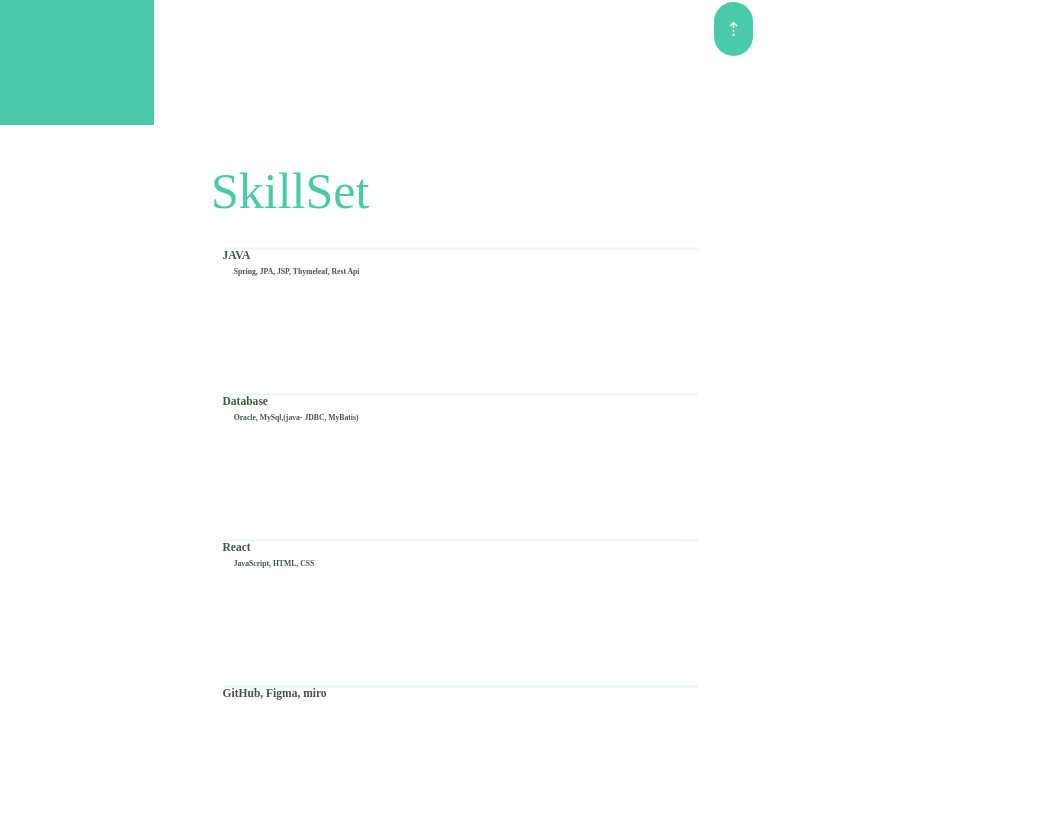
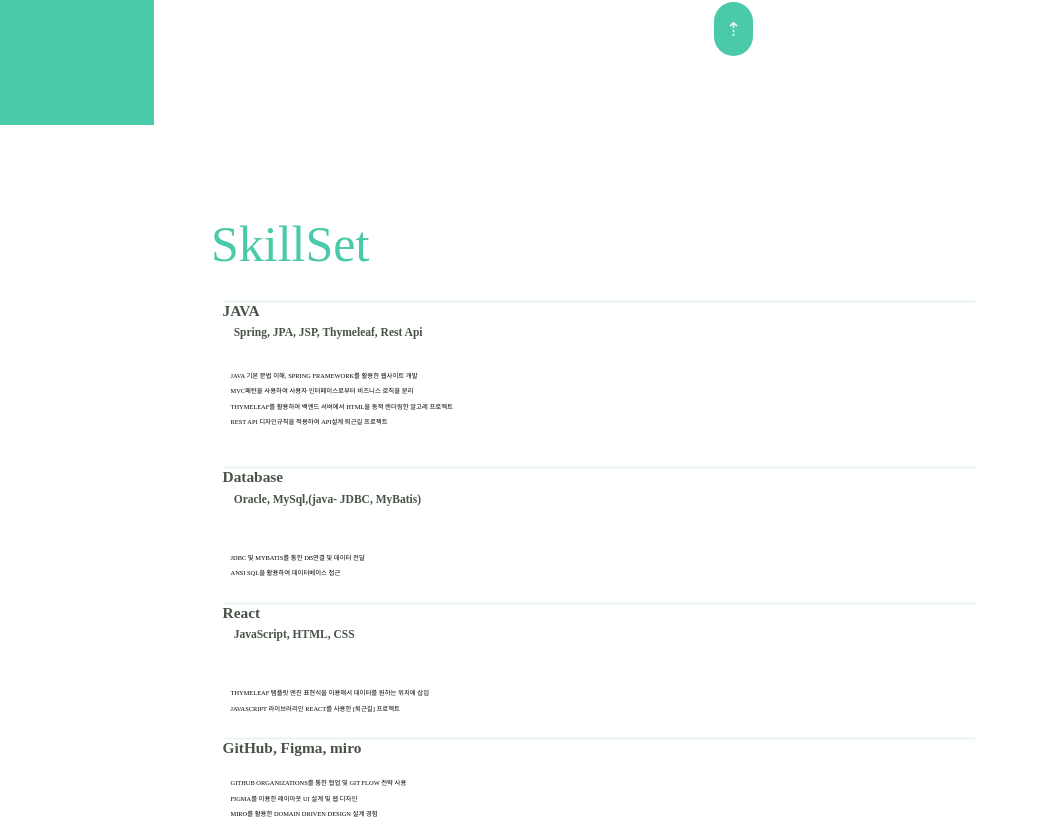
Before and after one commit to jjjh0508/Portfolio, a React (Create React App) app: page / in a window 768 px wide. Shown: the part 675-1500 px from the top of the page, 1053 px wide, since content can reach past the window. Built offline with nearby package versions, Linux system fonts and the light colour scheme.

Commit message:
skill set css  768px~1023px

```diff
--- a/src/components/css/Skill.css
+++ b/src/components/css/Skill.css
@@ -555,3 +555,108 @@
     }
 
 }
+
+@media all and (min-width:768px) and (max-width:1023px) {
+
+
+    .skill-section {
+        /* padding: 4vw 0; */
+        width: 100%;
+        align-items: end;
+        justify-content: space-between;
+        transition: 0.3s;
+        color: #475347;
+        vertical-align: middle;
+        position: relative;
+        top: 50%;
+        transform: translateY(-50%);
+
+
+    }
+
+    .skill-flex {
+        width: 100%;
+        display: flex;
+        justify-content: space-between;
+    }
+
+    .skill-flex div {
+        margin-bottom: 20px;
+    }
+
+    .skill-section .skill-list .hover-text {
+        color: #000000;
+        font-size: 0.5vw;
+
+        margin-right: 10vh;
+
+        opacity: 1;
+        position: relative;
+        /* top: 50%; */
+        /* -webkit-transform: translateY(-50%);
+        transform: translateY(-50%); */
+        transition: 0.6s;
+        vertical-align: middle;
+    }
+
+    .skill-section .skill-list li:hover .hover-text {
+        opacity: 1;
+
+    }
+
+    .skill-section .skill-list li {
+        flex-wrap: wrap;
+        align-items: start;
+        justify-content: space-between;
+        width: 100%;
+        height: 100%;
+        border-top: 2px solid #E9F6F1;
+        transition: 0.3s;
+    }
+
+    .skill-section .skill-list li h4 {
+        margin-bottom: 0.8vw;
+        font-size: 2vw;
+        padding-left: 1.5vw;
+        text-align: left;
+        margin: 0;
+        padding: 0;
+        border: 0;
+        vertical-align: baseline;
+
+    }
+
+
+    .skill-section .skill-list li h5 {
+        font-size: 1.5vw;
+        margin-top: 0.8vw;
+        padding-left: 1.45vw;
+        text-align: left;
+
+    }
+
+    .skill-section .skill-list li span {
+        margin-top: 2.6vh;
+        width: 100%;
+
+    }
+
+
+    .skill-section .skill-list li span p {
+        margin-left: 1vh;
+
+        width: 100%;
+        text-transform: uppercase;
+        text-align: left;
+        font-size: 0.8vh;
+
+    }
+
+    .project-section-skill {
+        height: calc(100vh - 1vh);
+        overflow: hidden;
+        width: calc(100% - 0vw);
+
+    }
+
+}
```
